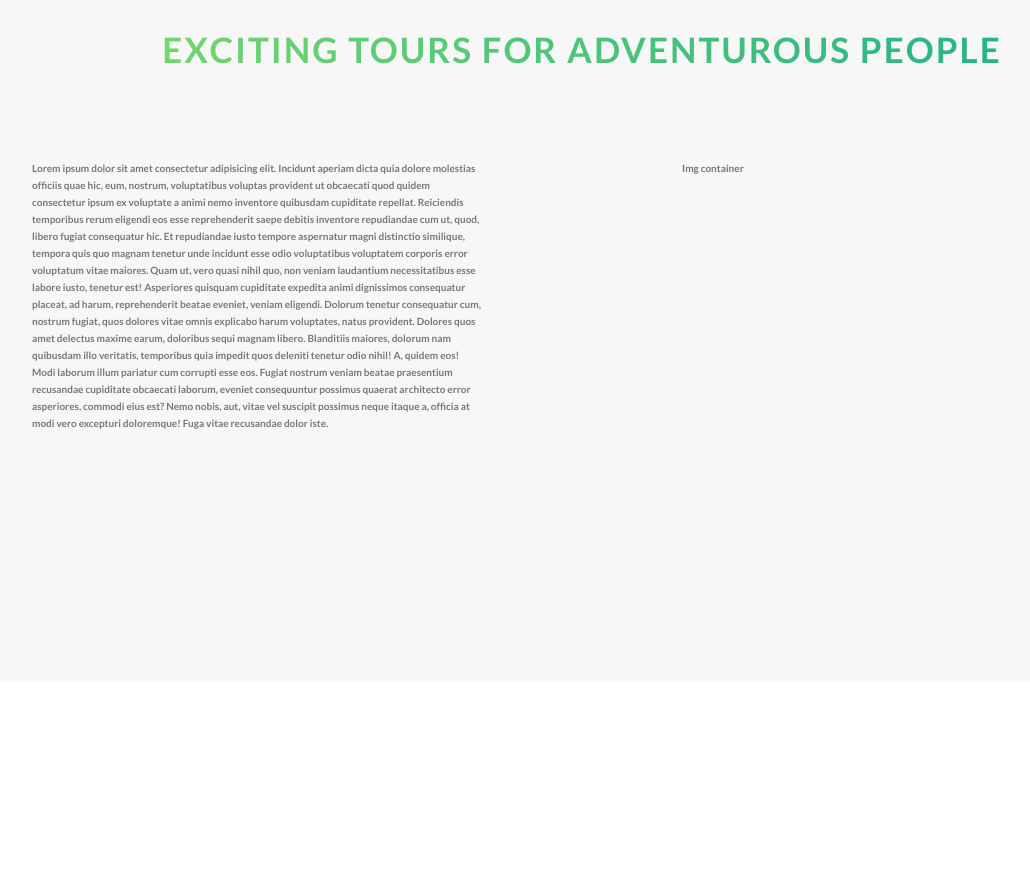
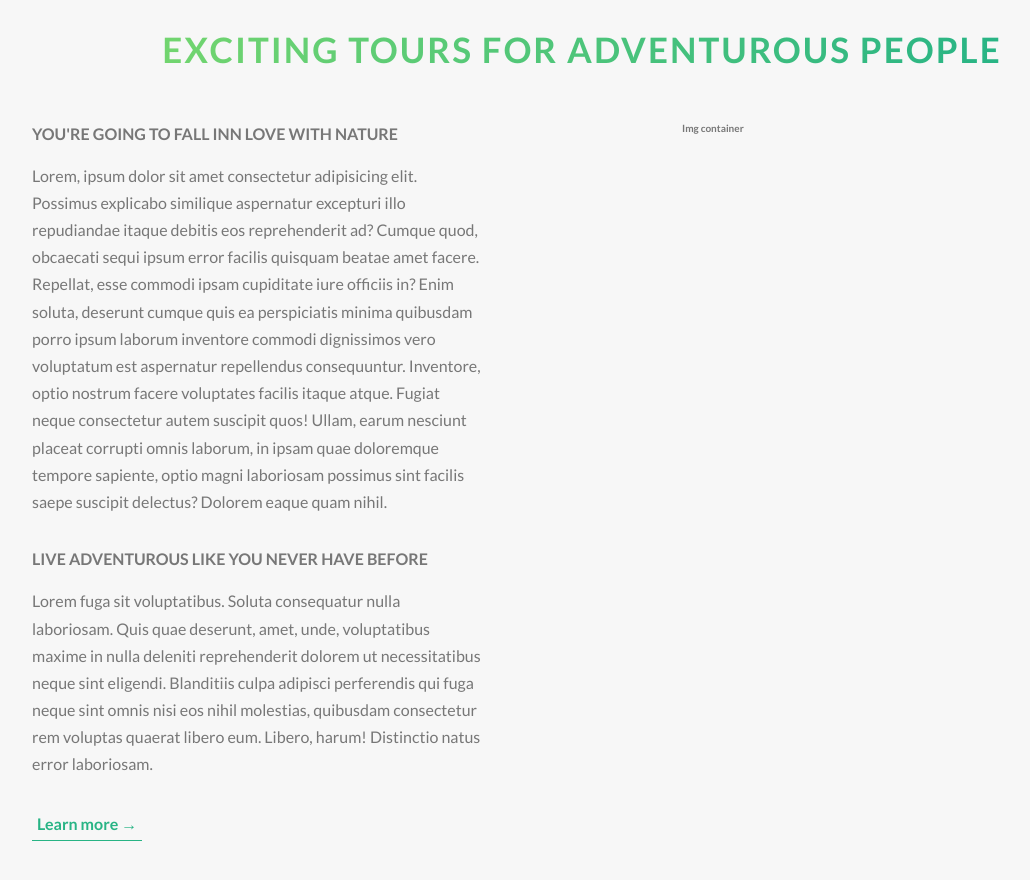
Before and after one commit to chrupek97/animation-page-template, a plain HTML site: page index.html in a window 1280 px wide. Shown: the part 860-1740 px from the top of the page, without its empty margins (58-1088 px from the left). Before the commit the page ends 1542 px from the top, so only its background shows below. Drawn offline with Linux system fonts and the light colour scheme.

Commit message:
Left section of About

```diff
--- a/css/scss/abstracts/_variables.scss
+++ b/css/scss/abstracts/_variables.scss
@@ -6,6 +6,10 @@ $ligt-gray-color: #f7f7f7;
 $white-color: #fff;
 $black-color: #000;
 
+//FONT
+$default-font-size: 1.6rem;
+
+//GRID
 $grid-width: 110rem;
 $gutter-vertical: 20rem;
 $gutter-horizontal: 20rem;
--- a/css/scss/base/_typography.scss
+++ b/css/scss/base/_typography.scss
@@ -40,3 +40,18 @@
         text-shadow: .5rem 1rem 2rem rgba($black-color, 0.5);
     }
 }
+
+.heading-tertiary {
+    font-size: 1.6rem;
+    font-weight: 700;
+    text-transform: uppercase;
+}
+
+.paragraph {
+    font-size: 1.6rem;
+    font-weight: 400;
+
+    &:not(:last-child){
+        margin-bottom: 3rem;
+    }
+}
--- a/css/scss/base/_utilities.scss
+++ b/css/scss/base/_utilities.scss
@@ -2,6 +2,14 @@
     text-align: center;
 }
 
-.u-margin-bottom-8 {
+.u-margin-bottom-small {
+    margin-bottom: 1.5rem;
+}
+
+.u-margin-bottom-medium {
+    margin-bottom: 4rem;
+}
+
+.u-margin-bottom-big {
     margin-bottom: 8rem;
 }
--- a/css/scss/components/_button.scss
+++ b/css/scss/components/_button.scss
@@ -8,7 +8,7 @@
         border-radius: 5rem;
         transition: all .2s;
         position: relative;
-        font-size: 1.6rem;
+        font-size: $default-font-size;
     }
     &:hover {
         transform: translateY(-0.3rem);
@@ -51,3 +51,29 @@
         animation: moveInTop .5s ease-in-out .75s backwards;
     }
 }
+
+.btn-text {
+    &:link,
+    &:visited {
+        font-size: $default-font-size;
+        color: $dark-green-color;
+        display: inline-block;
+        text-decoration: none;
+        border-bottom: 1px solid $dark-green-color;
+        padding: 3px;
+        transition: all .2s;
+        padding: 0.25rem 0.5rem;
+    }
+
+    &:hover {
+        background-color: $dark-green-color;
+        color: white;
+        box-shadow: 0 1rem 2rem rgba($black-color, .15);
+        transform: translateY(-2px);
+    }
+
+    &:active {
+        box-shadow: 0 .5rem 2rem rgba($black-color, .15);
+        transform: translateY(0px);
+    }
+}
--- a/index.html
+++ b/index.html
@@ -29,7 +29,7 @@
 
     <main>
         <section class="section-about">
-            <div class="u-center-text u-margin-bottom-8">
+            <div class="u-center-text u-margin-bottom-medium">
                 <h2 class="heading-secondary">
                     Exciting tours for adventurous people
                 </h2>
@@ -37,13 +37,22 @@
 
             <div class="row">
                 <div class="col-1-of-2">
-                    Lorem ipsum dolor sit amet consectetur adipisicing elit. Incidunt aperiam dicta quia dolore molestias officiis quae hic, eum, nostrum, voluptatibus voluptas provident ut obcaecati quod quidem consectetur ipsum ex voluptate a animi nemo inventore quibusdam
-                    cupiditate repellat. Reiciendis temporibus rerum eligendi eos esse reprehenderit saepe debitis inventore repudiandae cum ut, quod, libero fugiat consequatur hic. Et repudiandae iusto tempore aspernatur magni distinctio similique, tempora
-                    quis quo magnam tenetur unde incidunt esse odio voluptatibus voluptatem corporis error voluptatum vitae maiores. Quam ut, vero quasi nihil quo, non veniam laudantium necessitatibus esse labore iusto, tenetur est! Asperiores quisquam
-                    cupiditate expedita animi dignissimos consequatur placeat, ad harum, reprehenderit beatae eveniet, veniam eligendi. Dolorum tenetur consequatur cum, nostrum fugiat, quos dolores vitae omnis explicabo harum voluptates, natus provident.
-                    Dolores quos amet delectus maxime earum, doloribus sequi magnam libero. Blanditiis maiores, dolorum nam quibusdam illo veritatis, temporibus quia impedit quos deleniti tenetur odio nihil! A, quidem eos! Modi laborum illum pariatur
-                    cum corrupti esse eos. Fugiat nostrum veniam beatae praesentium recusandae cupiditate obcaecati laborum, eveniet consequuntur possimus quaerat architecto error asperiores, commodi eius est? Nemo nobis, aut, vitae vel suscipit possimus
-                    neque itaque a, officia at modi vero excepturi doloremque! Fuga vitae recusandae dolor iste.
+                    <h3 class="heading-tertiary u-margin-bottom-small">You're going to fall inn love with nature</h3>
+                    <p class="paragraph">
+                        Lorem, ipsum dolor sit amet consectetur adipisicing elit. Possimus explicabo similique aspernatur excepturi illo repudiandae itaque debitis eos reprehenderit ad? Cumque quod, obcaecati sequi ipsum error facilis quisquam beatae amet facere. Repellat, esse
+                        commodi ipsam cupiditate iure officiis in? Enim soluta, deserunt cumque quis ea perspiciatis minima quibusdam porro ipsum laborum inventore commodi dignissimos vero voluptatum est aspernatur repellendus consequuntur. Inventore,
+                        optio nostrum facere voluptates facilis itaque atque. Fugiat neque consectetur autem suscipit quos! Ullam, earum nesciunt placeat corrupti omnis laborum, in ipsam quae doloremque tempore sapiente, optio magni laboriosam possimus
+                        sint facilis saepe suscipit delectus? Dolorem eaque quam nihil.
+                    </p>
+
+                    <h3 class="heading-tertiary u-margin-bottom-small">Live adventurous like you never have before</h3>
+                    <p class="paragraph">
+                        Lorem fuga sit voluptatibus. Soluta consequatur nulla laboriosam. Quis quae deserunt, amet, unde, voluptatibus
+                        maxime in nulla deleniti reprehenderit dolorem ut necessitatibus neque sint eligendi. Blanditiis culpa adipisci perferendis qui fuga neque sint omnis nisi eos nihil molestias, quibusdam consectetur rem voluptas quaerat libero eum.
+                        Libero, harum! Distinctio natus error laboriosam.
+                    </p>
+
+                    <a href="#" class="btn-text">Learn more &rarr;</a>
                 </div>
                 <div class="col-1-of-2">
                     Img container
```
Also changed, not shown: css/style.css, 1 other file.
